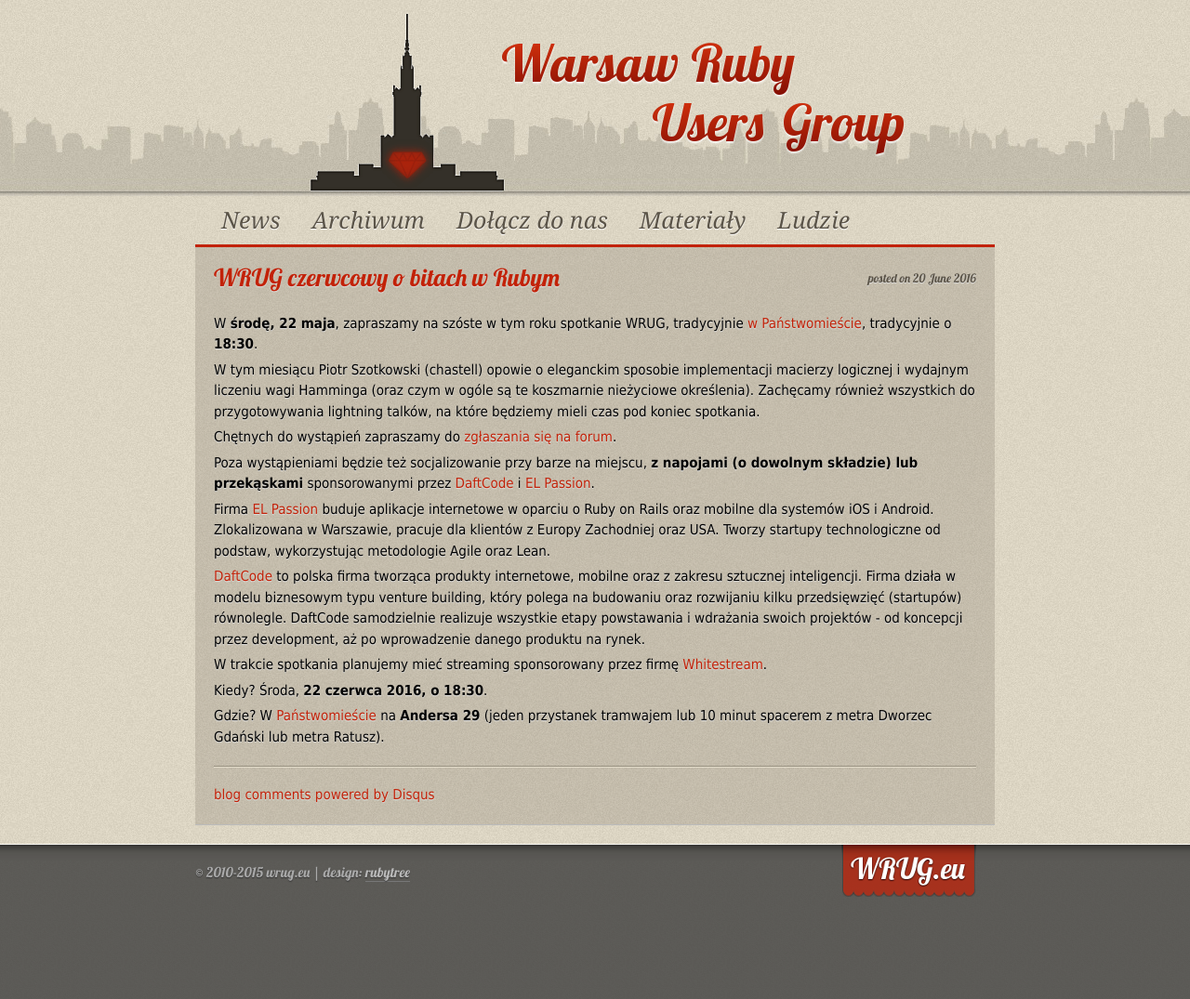
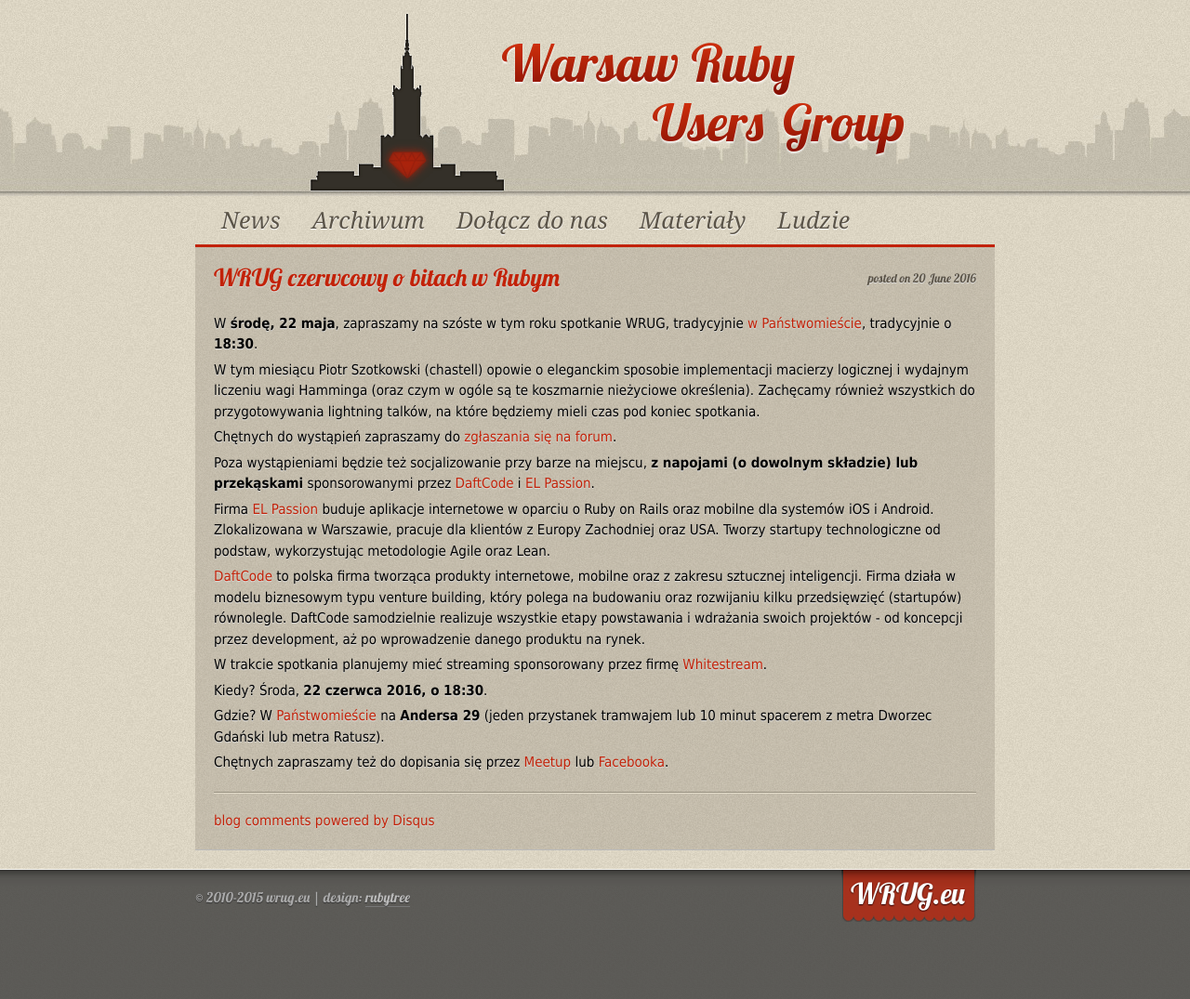
Before and after one commit to wrug/wrug.eu, a Jekyll site: the page built from _posts/2016-06-20-spotkanie-czerwcowe.md, in a window 1280 px wide. Shown: the whole page at 93% size. Built offline with Jekyll 4.4.1, drawn with Linux system fonts in a browser that asks for light colours; comment, search, counter and statistics services are not loaded; before the commit the page ends 1048 px from its top, so only the background shows below that.

Commit message:
June 2016: add Fb/Meetup links

```diff
--- a/_posts/2016-06-20-spotkanie-czerwcowe.md
+++ b/_posts/2016-06-20-spotkanie-czerwcowe.md
@@ -42,3 +42,7 @@
 Gdzie? W [Państwomieście](http://panstwomiasto.pl) na
 **Andersa 29** (jeden przystanek tramwajem lub 10 minut
 spacerem z metra Dworzec Gdański lub metra Ratusz).
+
+Chętnych zapraszamy też do dopisania się przez
+[Meetup](http://www.meetup.com/Warsaw-Ruby-Users-Group-WRUG/events/232035336/)
+lub [Facebooka](https://web.facebook.com/events/644167932401767/).
```
